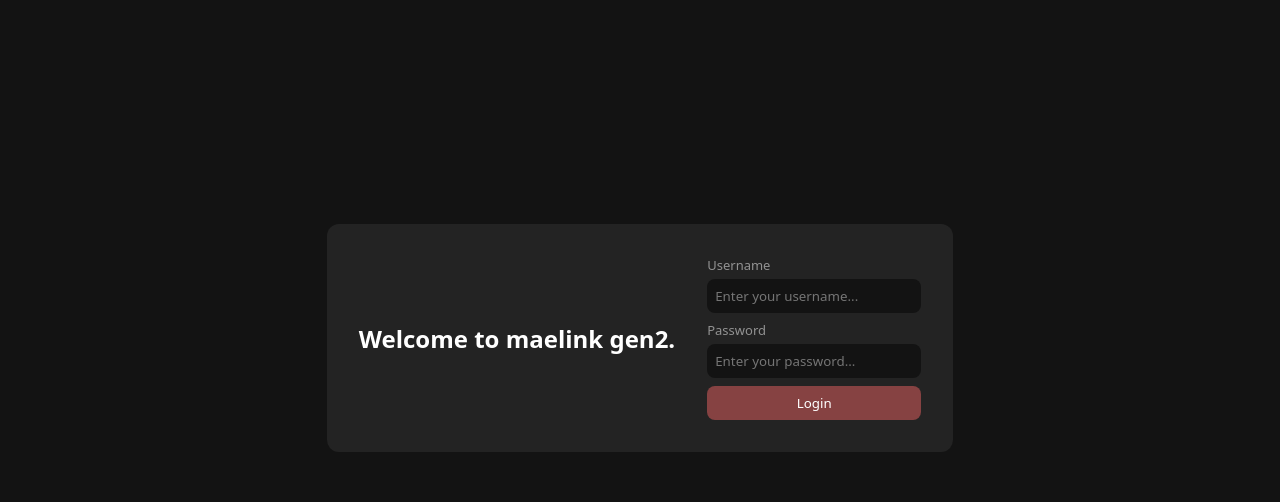
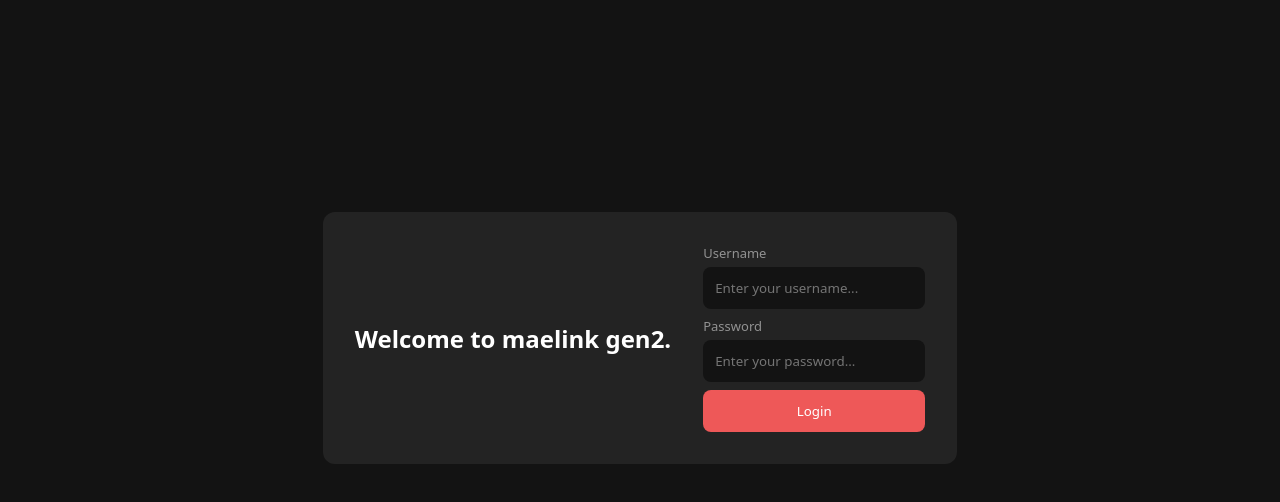
Before and after one commit to maelink-communications/client, a plain HTML site: page index.html in a window 1280 px wide. Shown: the part 62-564 px from the top of the page. Drawn offline with Linux system fonts and the light colour scheme.

Commit message:
Fixed some small CSS things

```diff
--- a/style.css
+++ b/style.css
@@ -106,7 +106,7 @@
     padding: 32px;
     border-radius: 12px;
 
-    @media screen and (max-width: 600px) {
+    @media screen and (max-width: 620px) {
         height: 100%;
         width: 100%;
         flex-direction: column;
@@ -144,7 +144,7 @@
 }
 
 h2 {
-    @media screen and (min-width: 600px) {
+    @media screen and (min-width: 620px) {
         margin-inline-end: 32px;
     }
 }
@@ -164,14 +164,14 @@
     color: var(--text);
     font-family: inherit;
     border: none;
-    padding: 8px;
+    padding: 12px;
     border-radius: 8px;
     display: block;
+    transition: 0.1s;
 }
 
 input:focus {
-    outline: none;
-    border-bottom: 1px solid pink;
+    outline: 1px solid var(--accent2);
 }
 
 input[type="text"] {
@@ -180,12 +180,12 @@
 
 input[type="submit"] {
     color: white;
-    background-color: #864242;
+    background-color: var(--accent);
     cursor: pointer;
 }
 
 input[type="submit"]:hover {
-    background-color: #512a2a;
+    background-color: var(--accent2);
 }
 
 .login_input_label {
```
